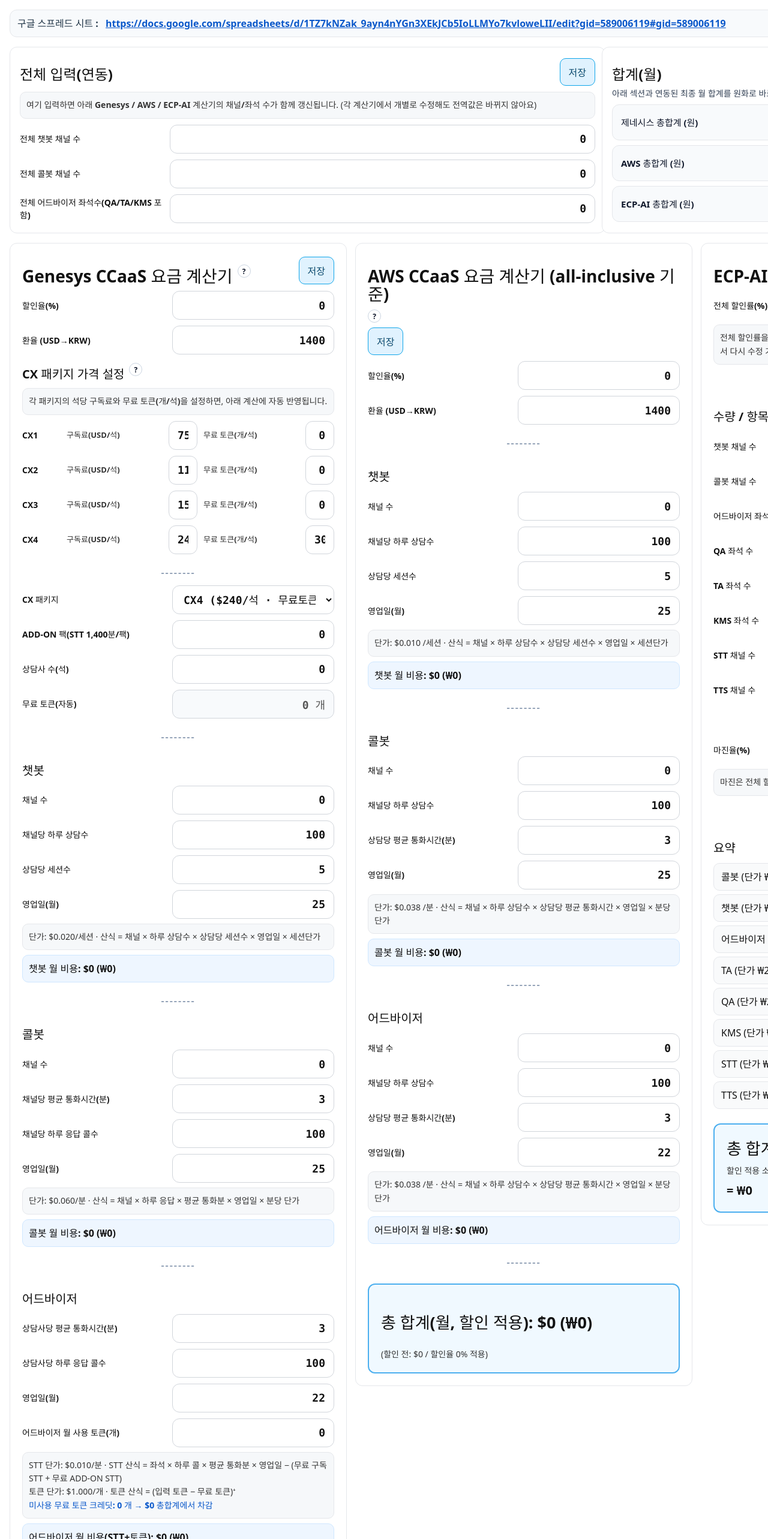
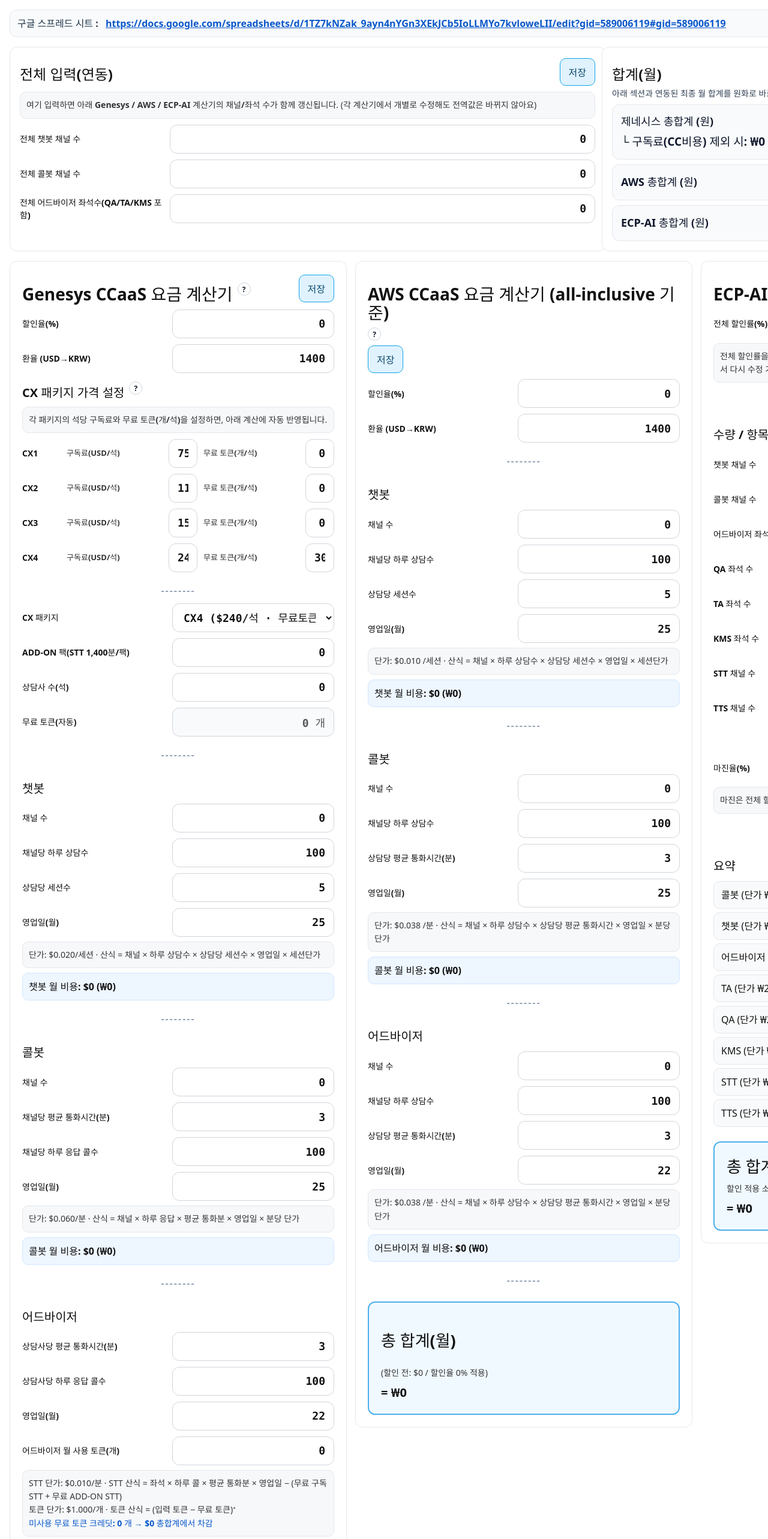
Before and after one commit to swpark94/genesys-pricing, a React (Vite) app: page / in a window 1280 px wide. Shown: the top 2566 px of the page at 60% size. Built offline with nearby package versions, Linux system fonts and the light colour scheme.

Commit message:
chore: 가격 계산 로직/UI 업데이트

```diff
--- a/src/GenesysPricingCalculatorApp.tsx
+++ b/src/GenesysPricingCalculatorApp.tsx
@@ -110,6 +110,7 @@
 
   // 상단 합계(원) – 자식 계산기에서 실시간 업데이트
   const [gTotalKRW, setGTotalKRW] = useState(0);
+  const [gTotalNoSubKRW, setGTotalNoSubKRW] = useState(0); // ★ '구독료 제외 시' 연동
   const [aTotalKRW, setATotalKRW] = useState(0);
   const [eTotalKRW, setETotalKRW] = useState(0);
 
@@ -145,7 +146,6 @@
         <div style={{ ...container(), padding: 16 }}>
           <div style={{ display: "flex", alignItems: "center", justifyContent: "space-between", gap: 12 }}>
             <h1 style={{ ...title(), marginBottom: 8, fontSize: 24 }}>전체 입력(연동)</h1>
-            {/* ★ 저장 버튼 */}
             <button type="button" onClick={saveGlobalDefaults} style={saveBtn()}>
               저장
             </button>
@@ -166,14 +166,20 @@
           </Field>
         </div>
 
-        {/* 우측: 합계(원) */}
+        {/* 우측: 합계(월) */}
         <div style={{ ...container(), padding: 16 }}>
           <h1 style={{ ...title(), marginBottom: 8, fontSize: 24 }}>합계(월)</h1>
           <div style={{ fontSize: 14, color: "#334155", marginBottom: 8 }}>
             아래 섹션과 연동된 최종 월 합계를 <b>원화</b>로 바로 보여줘요. (할인/환율/마진 반영)
           </div>
 
-          <QuickTotal label="제네시스 총합계 (원)" valueKRW={gTotalKRW} />
+          {/* ★ 보조 라인(굵고 크게) */}
+          <QuickTotal
+            label="제네시스 총합계 (원)"
+            valueKRW={gTotalKRW}
+            subLabel="구독료(CC비용) 제외 시"
+            subValueKRW={gTotalNoSubKRW}
+          />
           <QuickTotal label="AWS 총합계 (원)" valueKRW={aTotalKRW} />
           <QuickTotal label="ECP-AI 총합계 (원)" valueKRW={eTotalKRW} />
         </div>
@@ -186,7 +192,10 @@
             linkedChatbotChannels={globalChatbotChannels}
             linkedCallbotChannels={globalCallbotChannels}
             linkedAdvisorSeats={globalAdvisorSeats}
-            onTotalKRWChange={setGTotalKRW}
+            onTotalKRWChange={(totalKRW, noSubKRW) => {
+              setGTotalKRW(totalKRW);
+              if (typeof noSubKRW === "number") setGTotalNoSubKRW(noSubKRW);
+            }}
           />
         </div>
         <div style={container()}>
@@ -215,13 +224,11 @@
   linkedChatbotChannels?: number;
   linkedCallbotChannels?: number;
   linkedAdvisorSeats?: number;
-  onTotalKRWChange?: (krw: number) => void;
+  onTotalKRWChange?: (krw: number, krwNoSub?: number) => void;
 }) {
-  // 최상단: 할인/환율
   const [discountRate, setDiscountRate] = useState(0);
   const [exchangeRate, setExchangeRate] = useState(1400);
 
-  // CX 패키지 가격/무료토큰 (동적)
   const [pkgPrice, setPkgPrice] = useState<Record<"CX1" | "CX2" | "CX3" | "CX4", number>>({
     CX1: 75,
     CX2: 115,
@@ -235,7 +242,6 @@
     CX4: 30,
   });
 
-  // 일반 입력
   const [cxPackage, setCxPackage] = useState<"CX1" | "CX2" | "CX3" | "CX4">("CX4");
   const [sttAddOnPacks, setSttAddOnPacks] = useState(0);
 
@@ -258,7 +264,7 @@
   const [daysAdvisorPerMonth, setDaysAdvisorPerMonth] = useState(22);
   const [advisorTokensMonthlyInput, setAdvisorTokensMonthlyInput] = useState(0);
 
-  // ★ 최초 로드 시 기본값 복원
+  // ★ 초기 로드 저장값 복원
   useEffect(() => {
     const d = lsLoad(LS_KEYS.GENESYS, {
       discountRate: 0,
@@ -344,23 +350,29 @@
     const unusedTokenCreditUSD = unusedFreeTokens * UNIT.advisorTokenPerEachUSD;
 
     const advisorUsageMonthly = sttMonthly + tokenMonthly;
-    const preCreditTotal =
-      advisorSubMonthly + chatbotMonthly + callbotMonthly + advisorUsageMonthly;
+
+    const preCreditTotal = advisorSubMonthly + chatbotMonthly + callbotMonthly + advisorUsageMonthly;
     const preDiscountTotal = Math.max(0, preCreditTotal - unusedTokenCreditUSD);
 
     const discount = Math.max(0, Math.min(100, discountRate));
     const grandTotalMonthly = Math.max(0, preDiscountTotal * (1 - discount / 100));
+
+    // ★ 구독료 제외 합계
+    const preCreditNoSub = chatbotMonthly + callbotMonthly + advisorUsageMonthly;
+    const preDiscountNoSub = Math.max(0, preCreditNoSub - unusedTokenCreditUSD);
+    const grandTotalNoSubMonthly = Math.max(0, preDiscountNoSub * (1 - discount / 100));
 
     return {
       advisorSubMonthly,
       chatbotMonthly,
       callbotMonthly,
       advisorUsageMonthly,
-      freeTokensMonthly,
+      freeTokensMonthly: advisors * freeTokenPerSeat,
       unusedFreeTokens,
       unusedTokenCreditUSD,
       preDiscountTotal,
       grandTotalMonthly,
+      grandTotalNoSubMonthly, // ★
     };
   }, [
     advisors,
@@ -385,10 +397,13 @@
 
   // 상단 합계(원) 업데이트
   useEffect(() => {
-    props.onTotalKRWChange?.(Math.round(calc.grandTotalMonthly * exchangeRate));
-  }, [calc.grandTotalMonthly, exchangeRate]);
-
-  // ★ 저장 버튼 핸들러
+    props.onTotalKRWChange?.(
+      Math.round(calc.grandTotalMonthly * exchangeRate),
+      Math.round(calc.grandTotalNoSubMonthly * exchangeRate)
+    );
+  }, [calc.grandTotalMonthly, calc.grandTotalNoSubMonthly, exchangeRate]);
+
+  // 저장
   const saveDefaults = () => {
     lsSave(LS_KEYS.GENESYS, {
       discountRate,
@@ -531,7 +546,7 @@
         <NumberBox value={advisors} onChange={setAdvisors} />
       </Field>
       <Field label="무료 토큰(자동)">
-        <ReadonlyBox value={`${calc.freeTokensMonthly.toLocaleString()} 개`} />
+        <ReadonlyBox value={`${(advisors * pkgFreeToken[cxPackage]).toLocaleString()} 개`} />
       </Field>
 
       <Divider />
@@ -602,7 +617,7 @@
         토큰 단가: {fmtUSD3(UNIT.advisorTokenPerEachUSD)}/개 · 토큰 산식 = (입력 토큰 − 무료 토큰)⁺
         <br />
         <span style={{ color: "#0a58ca", fontWeight: 700 }}>
-          미사용 무료 토큰 크레딧: {calc.unusedFreeTokens.toLocaleString()} 개 → {fmtUSD0(calc.unusedTokenCreditUSD)} 총합계에서 차감
+          미사용 무료 토큰 크레딧: {(Math.max(0, advisors * pkgFreeToken[cxPackage] - advisorTokensMonthlyInput)).toLocaleString()} 개 → {fmtUSD0(calc.unusedTokenCreditUSD)} 총합계에서 차감
         </span>
       </div>
       <div style={sectionTotal()}>
@@ -616,6 +631,9 @@
         <h2>총 합계(월, 할인 적용): {fmtUSD0(calc.grandTotalMonthly)} ({fmtKRW(calc.grandTotalMonthly, exchangeRate)})</h2>
         <div style={{ fontSize: 14, fontWeight: 500, marginTop: 6, color: "#333" }}>
           (할인 전: {fmtUSD0(calc.preDiscountTotal)} / 할인율 {Math.max(0, Math.min(100, discountRate))}% 적용)
+        </div>
+        <div style={{ fontSize: 14, color: "#475569", marginTop: 8 }}>
+          └ <b>구독료 제외 시:</b> {fmtUSD0(calc.grandTotalNoSubMonthly)} ({fmtKRW(calc.grandTotalNoSubMonthly, exchangeRate)})
         </div>
       </div>
     </>
@@ -647,7 +665,7 @@
   const [advAvgMinutes, setAdvAvgMinutes] = useState(3);
   const [advDays, setAdvDays] = useState(22);
 
-  // ★ 최초 로드 시 기본값 복원
+  // 복원
   useEffect(() => {
     const d = lsLoad(LS_KEYS.AWS, {
       awsRate: 1400,
@@ -681,7 +699,7 @@
     setAdvDays(d.advDays);
   }, []);
 
-  // 전역 → 로컬 동기화 (기존 유지)
+  // 전역 연동
   useEffect(() => {
     if (props.linkedChatbotChannels !== undefined) setCbtChannels(props.linkedChatbotChannels);
   }, [props.linkedChatbotChannels]);
@@ -723,12 +741,10 @@
     discountRate,
   ]);
 
-  // 상단 합계(원) 업데이트
   useEffect(() => {
     props.onTotalKRWChange?.(Math.round(calc.totalUSD * awsRate));
   }, [calc.totalUSD, awsRate]);
 
-  // ★ 저장 버튼
   const saveDefaults = () => {
     lsSave(LS_KEYS.AWS, {
       awsRate,
@@ -852,10 +868,11 @@
       <Divider />
 
       <div style={resultBox()}>
-        <h2>총 합계(월, 할인 적용): {usd(calc.totalUSD)} ({krw(calc.totalUSD)})</h2>
+        <h2>총 합계(월)</h2>
         <div style={{ fontSize: 14, fontWeight: 500, marginTop: 6, color: "#333" }}>
           (할인 전: {usd(calc.preDiscountTotal)} / 할인율 {Math.max(0, Math.min(100, discountRate))}% 적용)
         </div>
+        <div style={{ fontSize: 20, fontWeight: 800, marginTop: 8 }}>= {krw(calc.totalUSD)}</div>
       </div>
     </>
   );
@@ -869,9 +886,9 @@
   onTotalKRWChange?: (krw: number) => void;
 }) {
   // 수량
-  const [chatbotCh, setChatbotCh] = useState(0); // ① 챗봇
-  const [callbotCh, setCallbotCh] = useState(0); // ② 콜봇
-  const [advisorSeat, setAdvisorSeat] = useState(0); // ③ 어드바이저
+  const [chatbotCh, setChatbotCh] = useState(0);
+  const [callbotCh, setCallbotCh] = useState(0);
+  const [advisorSeat, setAdvisorSeat] = useState(0);
   const [taSeat, setTaSeat] = useState(0);
   const [qaSeat, setQaSeat] = useState(0);
   const [kmsSeat, setKmsSeat] = useState(0);
@@ -888,7 +905,7 @@
   const [discSTT, setDiscSTT] = useState(0);
   const [discTTS, setDiscTTS] = useState(0);
 
-  // 전체 할인률(%) — 변경 시 각 항목 할인률 자동 반영
+  // 전체 할인률 → 항목 반영
   const [globalDiscount, setGlobalDiscount] = useState(0);
   useEffect(() => {
     const d = clampPct(globalDiscount);
@@ -902,10 +919,10 @@
     setDiscTTS(d);
   }, [globalDiscount]);
 
-  // 마진율(%) — 기본값 40
+  // 마진율
   const [marginPct, setMarginPct] = useState(40);
 
-  // ★ 최초 로드 시 기본값 복원
+  // 복원
   useEffect(() => {
     const d = lsLoad(LS_KEYS.ECP, {
       chatbotCh: 0,
@@ -947,14 +964,13 @@
     setMarginPct(d.marginPct);
   }, []);
 
-  // 전역 → 로컬 동기화
+  // 전역 연동
   useEffect(() => {
     if (props.linkedChatbotChannels !== undefined) setChatbotCh(props.linkedChatbotChannels);
   }, [props.linkedChatbotChannels]);
   useEffect(() => {
     if (props.linkedCallbotChannels !== undefined) setCallbotCh(props.linkedCallbotChannels);
   }, [props.linkedCallbotChannels]);
-  // 👉 어드바이저 좌석 전역 입력 시, ECP-AI의 어드바이저/QA/TA/KMS를 모두 동일 값으로 연동
   useEffect(() => {
     if (props.linkedAdvisorSeats !== undefined) {
       const v = props.linkedAdvisorSeats;
@@ -965,7 +981,6 @@
     }
   }, [props.linkedAdvisorSeats]);
 
-  // 수량별 자동 할인 (챗봇/어드바이저/QA/TA/KMS만 적용)
   const qtyTierDiscount = (q: number) => {
     if (!Number.isFinite(q) || q < 50) return 0;
     if (q < 200) return 5;
@@ -978,7 +993,6 @@
   useEffect(() => setDiscQA(qtyTierDiscount(qaSeat)), [qaSeat]);
   useEffect(() => setDiscTA(qtyTierDiscount(taSeat)), [taSeat]);
   useEffect(() => setDiscKMS(qtyTierDiscount(kmsSeat)), [kmsSeat]);
-  // 콜봇/STT/TTS는 자동 할인 미적용
 
   const calc = useMemo(() => {
     const price = (qty: number, unit: number, dPct: number) =>
@@ -1028,12 +1042,10 @@
     marginPct,
   ]);
 
-  // 상단 합계(원) 업데이트
   useEffect(() => {
     props.onTotalKRWChange?.(calc.grandTotal);
   }, [calc.grandTotal]);
 
-  // ★ 저장 버튼
   const saveDefaults = () => {
     lsSave(LS_KEYS.ECP, {
       chatbotCh,
@@ -1077,7 +1089,6 @@
         <button type="button" onClick={saveDefaults} style={saveBtn()}>저장</button>
       </div>
 
-      {/* 전체 할인률 */}
       <Field label="전체 할인률(%)">
         <NumberBox value={globalDiscount} onChange={setGlobalDiscount} allowFloat />
       </Field>
@@ -1087,7 +1098,6 @@
 
       <Divider />
 
-      {/* 수량 / 항목별 할인률 */}
       <h2 style={subtitle()}>수량 / 항목별 할인률</h2>
 
       <TwoCols label="챗봇 채널 수" rightLabel="챗봇 할인률(%)">
@@ -1132,7 +1142,6 @@
 
       <Divider />
 
-      {/* 마진율 */}
       <Field label="마진율(%)">
         <NumberBox value={marginPct} onChange={setMarginPct} allowFloat />
       </Field>
@@ -1142,7 +1151,6 @@
 
       <Divider />
 
-      {/* 요약 */}
       <h2 style={subtitle()}>요약</h2>
       <Line label={`콜봇 (단가 ${fmtKRWwon(ECP_UNIT_KRW.callbotPerChannel)} /채널 · 할인 ${clampPct(discCallbot)}%)`} value={calc.items.callbot} />
       <Line label={`챗봇 (단가 ${fmtKRWwon(ECP_UNIT_KRW.chatbotPerChannel)} /채널 · 할인 ${clampPct(discChatbot)}%)`} value={calc.items.chatbot} />
@@ -1311,11 +1319,10 @@
 
 const page = () => ({ padding: 16 });
 
-/* 상단 2열: 좌측 입력을 조금 좁게(1.4) / 우측 합계(1) + 간격 넓힘 */
 const topGrid = () => ({
   display: "grid",
   gridTemplateColumns: "1.4fr 1fr",
-  gap: 28, // ← 간격 넓힘
+  gap: 28,
   alignItems: "stretch",
   maxWidth: 2100,
   margin: "0 auto 16px",
@@ -1453,7 +1460,17 @@
 });
 
 /* 상단 합계 카드 */
-function QuickTotal({ label, valueKRW }: { label: string; valueKRW: number }) {
+function QuickTotal({
+  label,
+  valueKRW,
+  subLabel,
+  subValueKRW,
+}: {
+  label: string;
+  valueKRW: number;
+  subLabel?: string;
+  subValueKRW?: number;
+}) {
   return (
     <div
       style={{
@@ -1468,7 +1485,17 @@
         gap: 8,
       }}
     >
-      <span style={{ fontSize: 15, fontWeight: 700, color: "#0f172a" }}>{label}</span>
+      <div>
+        <span style={{ fontSize: 18, fontWeight: 700, color: "#0f172a" }}>{label}</span>
+        {typeof subValueKRW === "number" && subLabel && (
+          <div
+            /* ★ 가독성 강화: 글씨 키우고 굵게, 색 진하게 */
+            style={{ fontSize: 19, fontWeight: 800, color: "#0f172a", marginTop: 6 }}
+          >
+            └ <span>{subLabel}:</span> <span>{fmtKRWwon(subValueKRW)}</span>
+          </div>
+        )}
+      </div>
       <span style={{ fontSize: 20, fontWeight: 900 }}>{fmtKRWwon(valueKRW)}</span>
     </div>
   );
```
